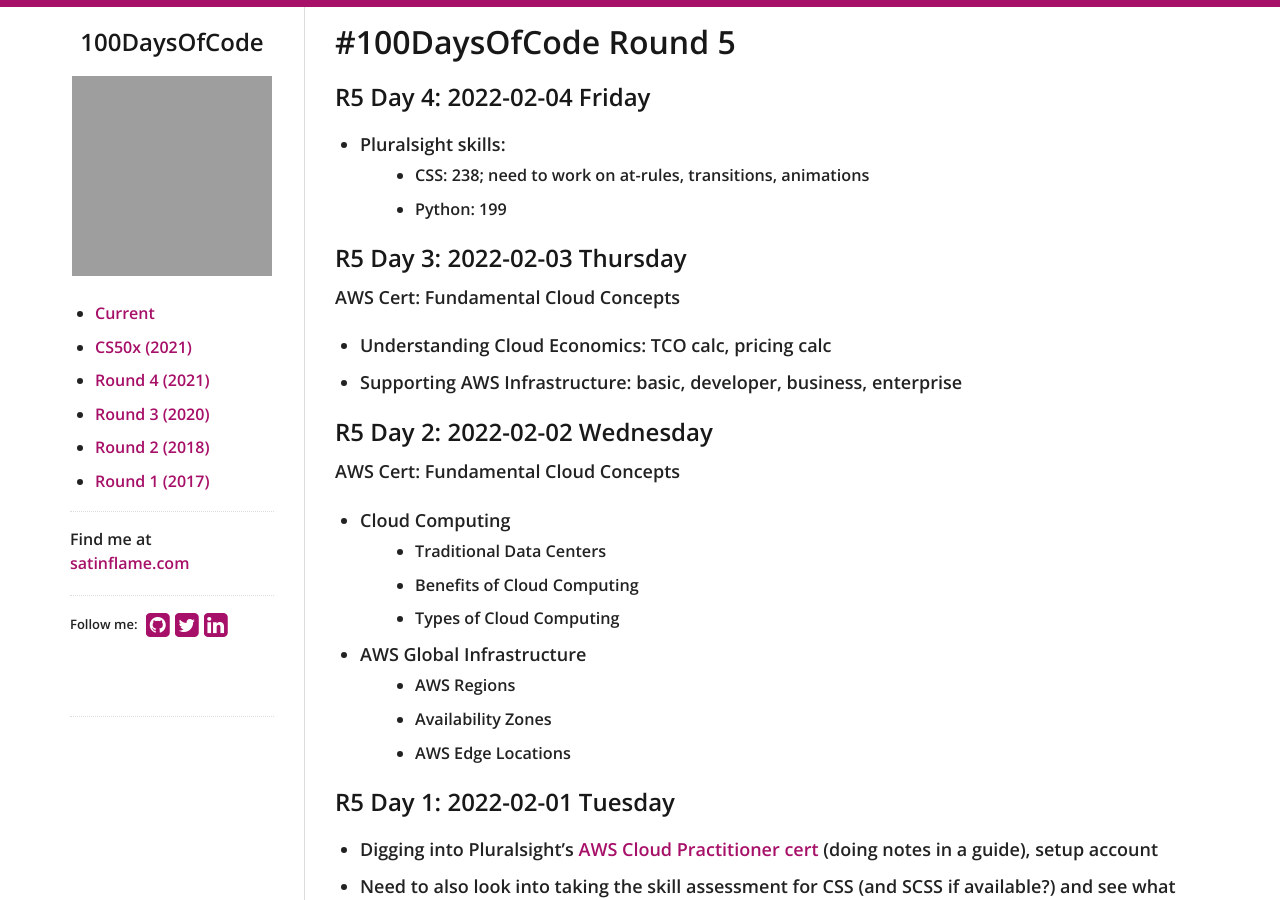
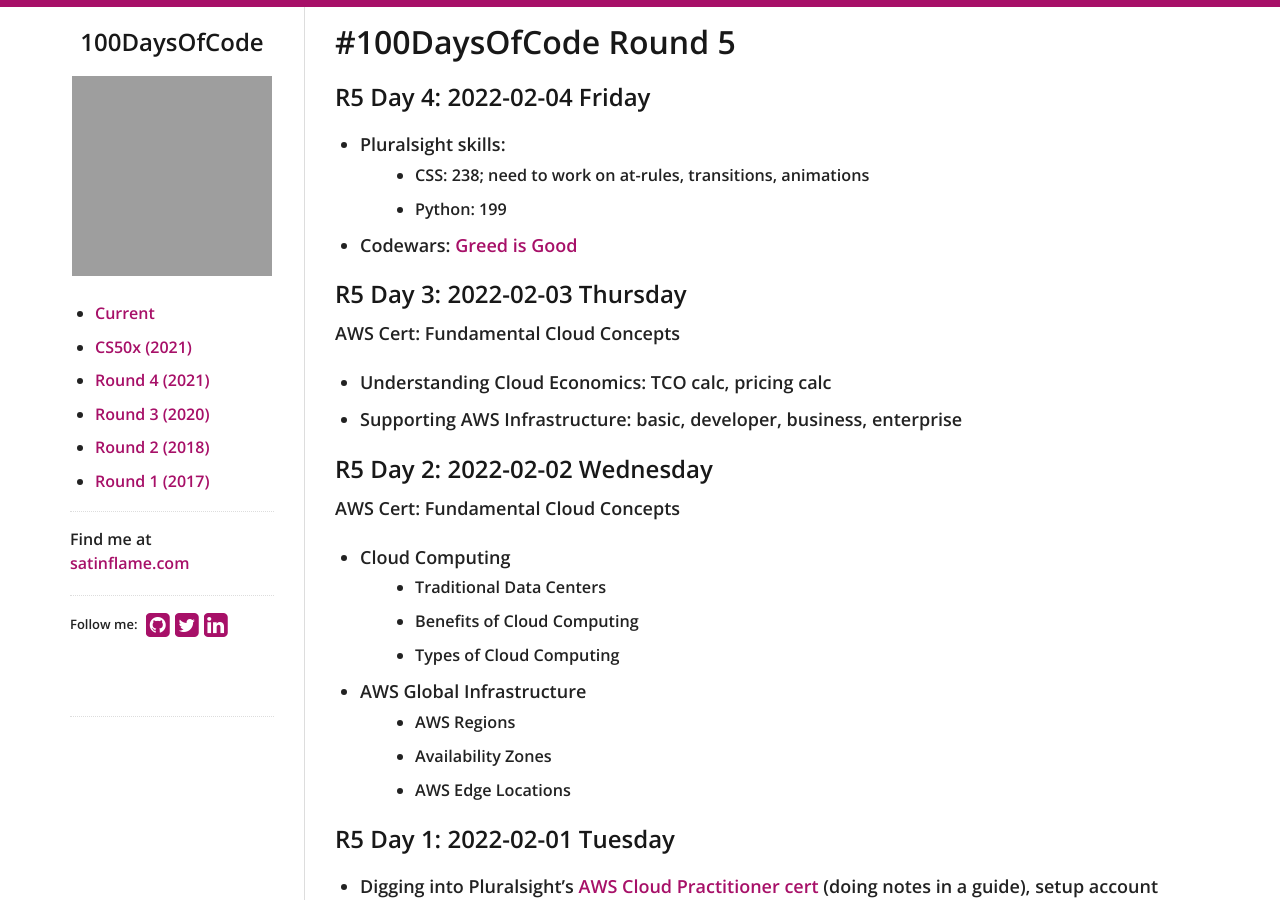
Before and after one commit to virtual/100daysofcode, a Jekyll site: the page built from index.md, in a window 1280 px wide and 900 px high. Built offline with Jekyll 4.4.1, drawn with Linux system fonts in a browser that asks for light colours; nearby versions of some CDN libraries; our own code applies the rules of GitHub Pages for plain Markdown files; grey boxes are pictures that could not be loaded.

Commit message:
Update index.md

```diff
--- a/index.md
+++ b/index.md
@@ -5,6 +5,7 @@
 - Pluralsight skills:
   - CSS: 238; need to work on at-rules, transitions, animations
   - Python: 199
+- Codewars: [Greed is Good](https://www.codewars.com/kata/5270d0d18625160ada0000e4/train/python)
 
 ## R5 Day 3: 2022-02-03 Thursday
 
```
